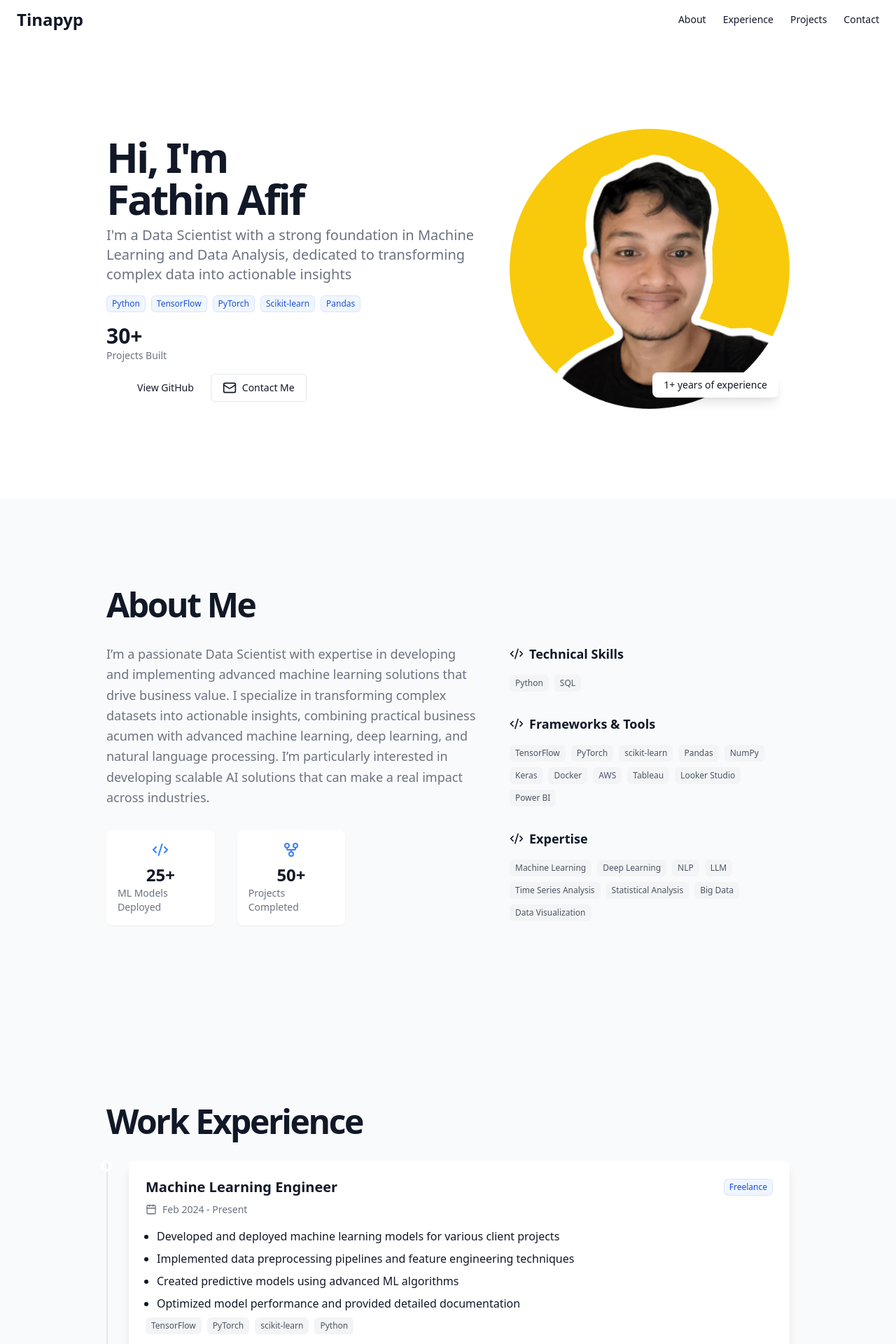
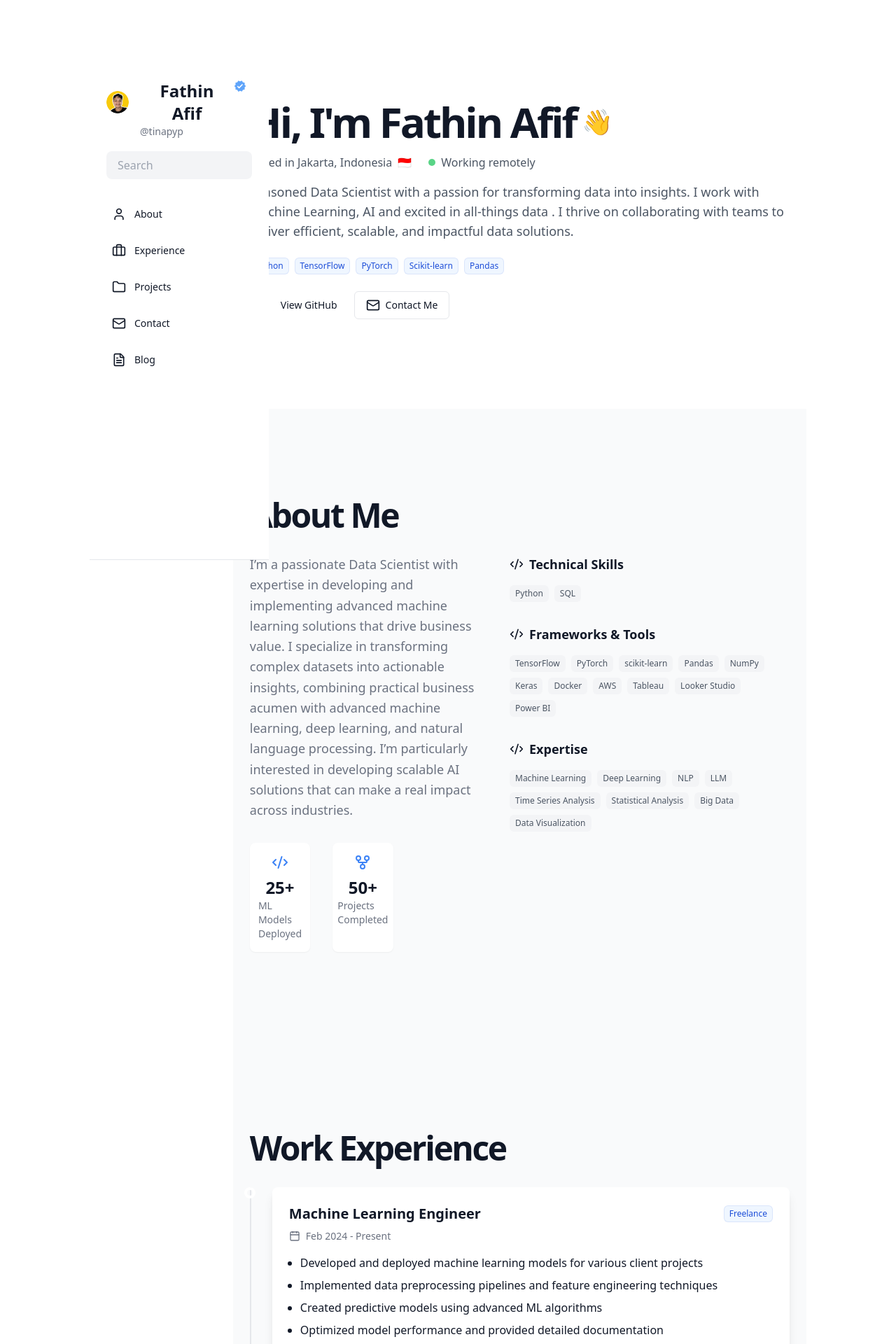
Before and after one commit to tinapyp/tinapyp.com, a FastAPI app: page / in a window 1280 px wide. Shown: the top 1920 px of the page at 70% size. Run offline with FastAPI, Linux system fonts and the light colour scheme; some libraries are stand-ins or nearby versions.

Commit message:
new sidebar

```diff
--- a/static/js/main.js
+++ b/static/js/main.js
@@ -0,0 +1,104 @@
+const menuToggle = document.getElementById('menu-toggle');
+const navbar = document.getElementById('navbar');
+const navContent = document.getElementById('nav-content');
+const menuBars = menuToggle.getElementsByTagName('span');
+let isOpen = false;
+let lastScroll = 0;
+const headerText = document.getElementById('header-text');
+const desktopUsername = document.getElementById('desktop-username');
+const myAvatar = document.getElementById('my-avatar');
+
+
+window.addEventListener('scroll', () => {
+    const currentScroll = window.pageYOffset;
+
+    if (currentScroll > lastScroll && currentScroll > 100) {
+        // Scrolling down
+        myAvatar.classList.add('hidden')
+        desktopUsername.classList.remove('pl-12')
+    } else if (currentScroll < lastScroll) {
+        // Scrolling up
+        myAvatar.classList.remove('hidden')
+        desktopUsername.classList.add('pl-12')
+    }
+
+    lastScroll = currentScroll;
+});
+
+// Function to close the menu
+function openMenu() {
+    isOpen = true;
+
+    // Expand navbar
+    navbar.classList.add('h-screen');
+    navContent.classList.remove('h-0');
+    navContent.classList.add('h-[calc(100vh-3.5rem)]');
+
+    // Add zoom effect to logo and name
+    const logo = navbar.querySelector('img');
+    const name = navbar.querySelector('h1');
+    const mobileUsername = document.getElementById('mobile-username');
+    logo.classList.add('scale-125');
+    name.classList.add('scale-110');
+    mobileUsername.classList.remove('h-0');
+    mobileUsername.classList.add('h-6');
+
+    // Animate hamburger to X
+    menuBars[0].classList.add('rotate-45', 'origin-top-left');
+    menuBars[1].classList.add('opacity-0');
+    menuBars[2].classList.add('-rotate-45', 'origin-bottom-left');
+}
+
+function closeMenu() {
+    isOpen = false;
+
+    // Collapse navbar
+    navbar.classList.remove('h-screen');
+    navContent.classList.remove('h-[calc(100vh-3.5rem)]');
+    navContent.classList.add('h-0');
+
+    // Remove zoom effect
+    const logo = navbar.querySelector('img');
+    const name = navbar.querySelector('h1');
+    const mobileUsername = document.getElementById('mobile-username');
+    logo.classList.remove('scale-125');
+    name.classList.remove('scale-110');
+    mobileUsername.classList.add('h-0');
+    mobileUsername.classList.remove('h-6');
+
+    // Animate X back to hamburger
+    menuBars[0].classList.remove('rotate-45', 'origin-top-left');
+    menuBars[1].classList.remove('opacity-0');
+    menuBars[2].classList.remove('-rotate-45', 'origin-bottom-left');
+}
+
+// Toggle menu when hamburger is clicked
+menuToggle.addEventListener('click', () => {
+    if (isOpen) {
+        closeMenu();
+    } else {
+        openMenu();
+    }
+});
+
+// Add click event listeners to all navigation links
+const navLinks = document.querySelectorAll('nav a');
+navLinks.forEach(link => {
+    link.addEventListener('click', () => {
+        if (isOpen) {
+            closeMenu();
+        }
+    });
+});
+
+// Also close menu when theme toggle is clicked
+const themeToggle = document.querySelector('.theme-toggle');
+if (themeToggle) {
+    themeToggle.addEventListener('click', () => {
+        if (isOpen) {
+            closeMenu();
+        }
+    });
+}
+
+lucide.createIcons();
--- a/templates/base.html
+++ b/templates/base.html
@@ -1,32 +1,34 @@
 <!DOCTYPE html>
 <html lang="en">
+
 <head>
   <meta charset="UTF-8" />
   <meta name="viewport" content="width=device-width, initial-scale=1.0" />
   <title>
     {% block title %}
-        Fathin Afif - Data Scientist Portfolio
+    Fathin Afif - Data Scientist
     {% endblock %}
   </title>
   <script src="https://cdn.tailwindcss.com"></script>
-    <link href="https://cdn.jsdelivr.net/npm/tailwindcss@2.2.19/dist/tailwind.min.css" rel="stylesheet" />
+  <!-- <link href="https://cdn.jsdelivr.net/npm/tailwindcss@2.2.19/dist/tailwind.min.css" rel="stylesheet" /> -->
   <script src="https://unpkg.com/lucide@latest"></script>
   <script src="//unpkg.com/alpinejs" defer></script>
   <link rel="shortcut icon" href=" {{ url_for('static', path='images/favicon.ico') }} " type="image/x-icon" />
 </head>
+
 <body class="bg-white text-gray-900">
-    <main class="flex min-h-screen flex-col items-center justify-between">
+  <div class="max-w-[80%] mx-auto relative">
+    {% include 'components/header.html' %}
+
+    <!-- Main Content -->
+    <main class="pt-24 lg:pl-[20%] lg:pt-4">
       {% block content %}
 
       {% endblock %}
     </main>
+  </div>
 
-    <script src="{{ url_for('static', path='/js/main.js') }}"></script>
-    {% block extra_js %}
+  <script src="{{ url_for('static', path='js/main.js') }}"></script>
+</body>
 
-    {% endblock %}
-    <script>
-      lucide.createIcons()
-    </script>
-  </body>
 </html>
--- /dev/null
+++ b/templates/components/header.html
@@ -0,0 +1,94 @@
+<!-- Header/Navigation -->
+<section id="navbar"
+    class="fixed w-full lg:w-[20%] lg:pt-32 bg-white transition-all duration-300 ease-in-out border-b-[1px] lg:h-screen z-50 py-2">
+    <div class="px-10 lg:px-6 h-14 flex items-center justify-between">
+        <div class="flex flex-col">
+            <a class="flex max-w-1/4 gap-6 items-center justify-center transition-all duration-300" href="#">
+                <img id="my-avatar" class="object-cover w-8 h-8 rounded-full transition-all duration-300"
+                    src="./static/images/picofme.png" alt="">
+                <div class="flex items-start justify-center">
+                    <h1 class="text-center text-2xl font-bold transition-all duration-300">Fathin Afif</h1>
+                    <div class="mx-2">
+                        <svg stroke="currentColor" fill="currentColor" stroke-width="0" viewBox="0 0 24 24"
+                            class="text-blue-400" height="18" width="18" xmlns="http://www.w3.org/2000/svg">
+                            <path fill="none" d="M0 0h24v24H0z"></path>
+                            <path
+                                d="M23 12l-2.44-2.79.34-3.69-3.61-.82-1.89-3.2L12 2.96 8.6 1.5 6.71 4.69 3.1 5.5l.34 3.7L1 12l2.44 2.79-.34 3.7 3.61.82L8.6 22.5l3.4-1.47 3.4 1.46 1.89-3.19 3.61-.82-.34-3.69L23 12zm-12.91 4.72l-3.8-3.81 1.48-1.48 2.32 2.33 5.85-5.87 1.48 1.48-7.33 7.35z">
+                            </path>
+                        </svg>
+                    </div>
+                </div>
+            </a>
+            <span class="hidden lg:block text-sm text-gray-500 pl-12" id="desktop-username">@tinapyp</span>
+            <span class="lg:hidden h-0 overflow-hidden text-sm text-gray-500 pl-12 transition-all duration-300"
+                id="mobile-username">@tinapyp</span>
+        </div>
+
+        <!-- Hamburger Button -->
+        <button id="menu-toggle" class="lg:hidden flex flex-col items-center px-4 relative">
+            <span class="w-[30px] h-[2px] my-1 block bg-neutral-950 transition-all duration-300"></span>
+            <span class="w-[30px] h-[2px] my-1 block bg-neutral-950 transition-all duration-300"></span>
+            <span class="w-[30px] h-[2px] my-1 block bg-neutral-950 transition-all duration-300"></span>
+        </button>
+    </div>
+
+    <!-- Navigation Content -->
+    <div id="nav-content" class="h-0 lg:h-[calc(100vh-5rem)] overflow-hidden transition-all duration-300 lg:block">
+        <div class="px-10 lg:px-6 py-4">
+            <!-- Search -->
+            <div class="py-4">
+                <input type="search" placeholder="Search"
+                    class="w-full px-4 py-2 rounded-lg bg-gray-100 focus:outline-none" />
+            </div>
+
+            <!-- Navigation Links -->
+            <nav class="py-4">
+                <ul class="space-y-4 [&>li:hover]:bg-gray-100/80">
+                    <li>
+                        <a href="#about"
+                            class="text-sm font-medium hover:underline underline-offset-4 flex items-center space-x-3 p-2 rounded-lg">
+                            <i data-lucide="user" class="w-5 h-5"></i>
+                            <span>About</span>
+                        </a>
+                    </li>
+                    <li>
+                        <a href="#experience"
+                            class="text-sm font-medium hover:underline underline-offset-4 flex items-center space-x-3 p-2 rounded-lg">
+                            <i data-lucide="briefcase" class="w-5 h-5"></i>
+                            <span>Experience</span>
+                        </a>
+                    </li>
+                    <li>
+                        <a href="#projects"
+                            class="text-sm font-medium hover:underline underline-offset-4 flex items-center space-x-3 p-2 rounded-lg">
+                            <i data-lucide="folder" class="w-5 h-5"></i>
+                            <span>Projects</span>
+                        </a>
+                    </li>
+                    <li>
+                        <a href="#contact"
+                            class="text-sm font-medium hover:underline underline-offset-4 flex items-center space-x-3 p-2 rounded-lg">
+                            <i data-lucide="mail" class="w-5 h-5"></i>
+                            <span>Contact</span>
+                        </a>
+                    </li>
+                    <li>
+                        <a href="#blog"
+                            class="text-sm font-medium hover:underline underline-offset-4 flex items-center space-x-3 p-2 rounded-lg">
+                            <i data-lucide="file-text" class="w-5 h-5"></i>
+                            <span>Blog</span>
+                        </a>
+                    </li>
+                </ul>
+            </nav>
+
+            <!-- Theme Toggle
+            <div class="py-4 border-t">
+                <button class="flex items-center justify-between w-full p-2 hover:bg-gray-100 rounded-lg">
+                    <span>Light Mode</span>
+                    <i data-lucide="sun" class="w-5 h-5"></i>
+                </button>
+            </div> -->
+        </div>
+    </div>
+</section>
--- a/templates/components/hero.html
+++ b/templates/components/hero.html
@@ -1,59 +1,58 @@
 <section class="w-full">
-  <header class="px-4 lg:px-6 h-14 flex items-center max-w-7xl mx-auto">
-    <a class="flex items-center justify-center" href="#">
-      <h1 class="text-center text-2xl font-bold">Tinapyp</h1>
-      <span class="sr-only">Fathin Afif</span>
-    </a>
-    <nav class="ml-auto flex gap-4 sm:gap-6">
-      <a class="text-sm font-medium hover:underline underline-offset-4" href="#about">About</a>
-      <a class="text-sm font-medium hover:underline underline-offset-4" href="#experience">Experience</a>
-      <a class="text-sm font-medium hover:underline underline-offset-4" href="#projects">Projects</a>
-      <a class="text-sm font-medium hover:underline underline-offset-4" href="#contact">Contact</a>
-    </nav>
-  </header>
   <div class="container px-4 md:px-6 py-12 md:py-24 lg:py-32 max-w-5xl mx-auto">
-    <div class="grid gap-6 lg:grid-cols-[1fr_400px] lg:gap-12 items-center">
-      <div class="flex flex-col justify-center space-y-4">
-        <div class="space-y-2">
-          <h1 class="text-3xl font-bold tracking-tighter sm:text-5xl xl:text-6xl/none">Hi, I'm<br />Fathin Afif</h1>
-          <p class="max-w-[600px] text-gray-500 md:text-xl">I'm a Data Scientist with a strong foundation in Machine Learning and Data Analysis, dedicated to transforming complex data into actionable insights</p>
+    <div class="flex flex-col justify-center space-y-6">
+      <div class="space-y-4">
+        <h1 class="text-3xl font-bold tracking-tighter sm:text-5xl xl:text-6xl flex items-center gap-2">
+          Hi, I'm Fathin Afif <span class="text-4xl">👋</span>
+        </h1>
+
+        <ul class="flex items-center gap-6 text-gray-600">
+          <li class="flex items-center gap-2">
+            <span>Based in Jakarta, Indonesia</span>
+            <span>🇮🇩</span>
+          </li>
+          <li class="flex items-center gap-2">
+            <div class="relative flex items-center gap-2">
+              <span class="flex h-2.5 w-2.5">
+                <span class="opacity-75 relative inline-flex rounded-full h-2.5 w-2.5 bg-green-500"></span>
+              </span>
+              <span>Working remotely</span>
             </div>
+          </li>
+        </ul>
+
+        <p class="text-gray-600 max-w-3xl text-lg">
+          Seasoned Data Scientist with a passion for transforming data into insights. I work with Machine Learning, AI
+          and excited in all-things data . I thrive on collaborating with teams to deliver efficient, scalable, and
+          impactful data solutions.
+        </p>
+      </div>
+
       <div class="flex flex-wrap gap-2">
-          <span class="inline-flex items-center rounded-md bg-blue-50 px-2 py-1 text-xs font-medium text-blue-700 ring-1 ring-inset ring-blue-700/10">Python</span>
-          <span class="inline-flex items-center rounded-md bg-blue-50 px-2 py-1 text-xs font-medium text-blue-700 ring-1 ring-inset ring-blue-700/10">TensorFlow</span>
-          <span class="inline-flex items-center rounded-md bg-blue-50 px-2 py-1 text-xs font-medium text-blue-700 ring-1 ring-inset ring-blue-700/10">PyTorch</span>
-          <span class="inline-flex items-center rounded-md bg-blue-50 px-2 py-1 text-xs font-medium text-blue-700 ring-1 ring-inset ring-blue-700/10">Scikit-learn</span>
-          <span class="inline-flex items-center rounded-md bg-blue-50 px-2 py-1 text-xs font-medium text-blue-700 ring-1 ring-inset ring-blue-700/10">Pandas</span>
+        <span
+          class="inline-flex items-center rounded-md bg-blue-50 px-2 py-1 text-xs font-medium text-blue-700 ring-1 ring-inset ring-blue-700/10">Python</span>
+        <span
+          class="inline-flex items-center rounded-md bg-blue-50 px-2 py-1 text-xs font-medium text-blue-700 ring-1 ring-inset ring-blue-700/10">TensorFlow</span>
+        <span
+          class="inline-flex items-center rounded-md bg-blue-50 px-2 py-1 text-xs font-medium text-blue-700 ring-1 ring-inset ring-blue-700/10">PyTorch</span>
+        <span
+          class="inline-flex items-center rounded-md bg-blue-50 px-2 py-1 text-xs font-medium text-blue-700 ring-1 ring-inset ring-blue-700/10">Scikit-learn</span>
+        <span
+          class="inline-flex items-center rounded-md bg-blue-50 px-2 py-1 text-xs font-medium text-blue-700 ring-1 ring-inset ring-blue-700/10">Pandas</span>
       </div>
-        <div class="flex gap-6">
-          <div>
-            <div class="text-3xl font-bold">30+</div>
-            <div class="text-sm text-gray-500">Projects Built</div>
-          </div>
-          <!--                            <div>
-            <div class="text-3xl font-bold">5+</div>
-            <div class="text-sm text-gray-500">Publications</div>
-          </div>                            -->
-        </div>
+
       <div class="flex flex-col gap-2 min-[400px]:flex-row">
-          <a href="https://github.com/tinapyp" target="_blank" class="inline-flex items-center justify-center rounded-md text-sm font-medium transition-colors focus-visible:outline-none focus-visible:ring-2 focus-visible:ring-ring focus-visible:ring-offset-2 disabled:opacity-50 disabled:pointer-events-none ring-offset-background bg-primary text-primary-foreground hover:bg-primary/90 h-10 py-2 px-4">
+        <a href="https://github.com/tinapyp" target="_blank"
+          class="inline-flex items-center justify-center rounded-md text-sm font-medium transition-colors focus-visible:outline-none focus-visible:ring-2 focus-visible:ring-ring focus-visible:ring-offset-2 disabled:opacity-50 disabled:pointer-events-none ring-offset-background bg-primary text-primary-foreground hover:bg-primary/90 h-10 py-2 px-4">
           <i data-lucide="github" class="w-5 h-5 mr-2"></i>
           View GitHub
         </a>
-          <a href="#contact" class="inline-flex items-center justify-center rounded-md text-sm font-medium transition-colors focus-visible:outline-none focus-visible:ring-2 focus-visible:ring-ring focus-visible:ring-offset-2 disabled:opacity-50 disabled:pointer-events-none ring-offset-background border border-input bg-background hover:bg-accent hover:text-accent-foreground h-10 py-2 px-4">
+        <a href="#contact"
+          class="inline-flex items-center justify-center rounded-md text-sm font-medium transition-colors focus-visible:outline-none focus-visible:ring-2 focus-visible:ring-ring focus-visible:ring-offset-2 disabled:opacity-50 disabled:pointer-events-none ring-offset-background border border-input bg-background hover:bg-accent hover:text-accent-foreground h-10 py-2 px-4">
           <i data-lucide="mail" class="w-5 h-5 mr-2"></i>
           Contact Me
         </a>
       </div>
     </div>
-      <div class="flex items-center justify-center">
-        <div class="relative w-[400px] h-[400px]">
-          <img src="{{ url_for('static', path='images/picofme.png') }}" alt="Brand Logo" class="object-contain w-full h-full" />
-          <div class="absolute bottom-4 right-4 rounded-lg bg-white px-4 py-2 shadow-lg">
-            <div class="text-sm font-medium">1+ years of experience</div>
-          </div>
-        </div>
-      </div>
-    </div>
   </div>
 </section>
```
Also changed, not shown: tailwind.config.js (added), templates/pages/home.html (indentation only), 2 other files. Lines whose indentation alone changed are shown as unchanged.
